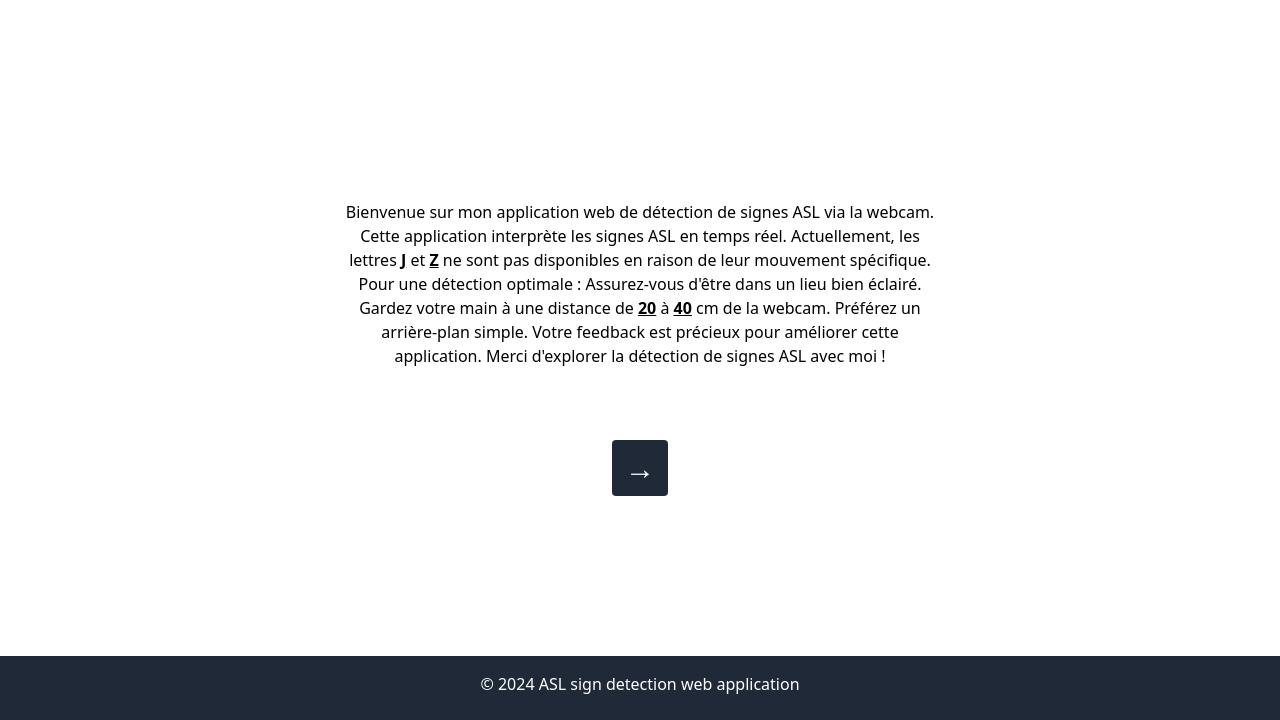
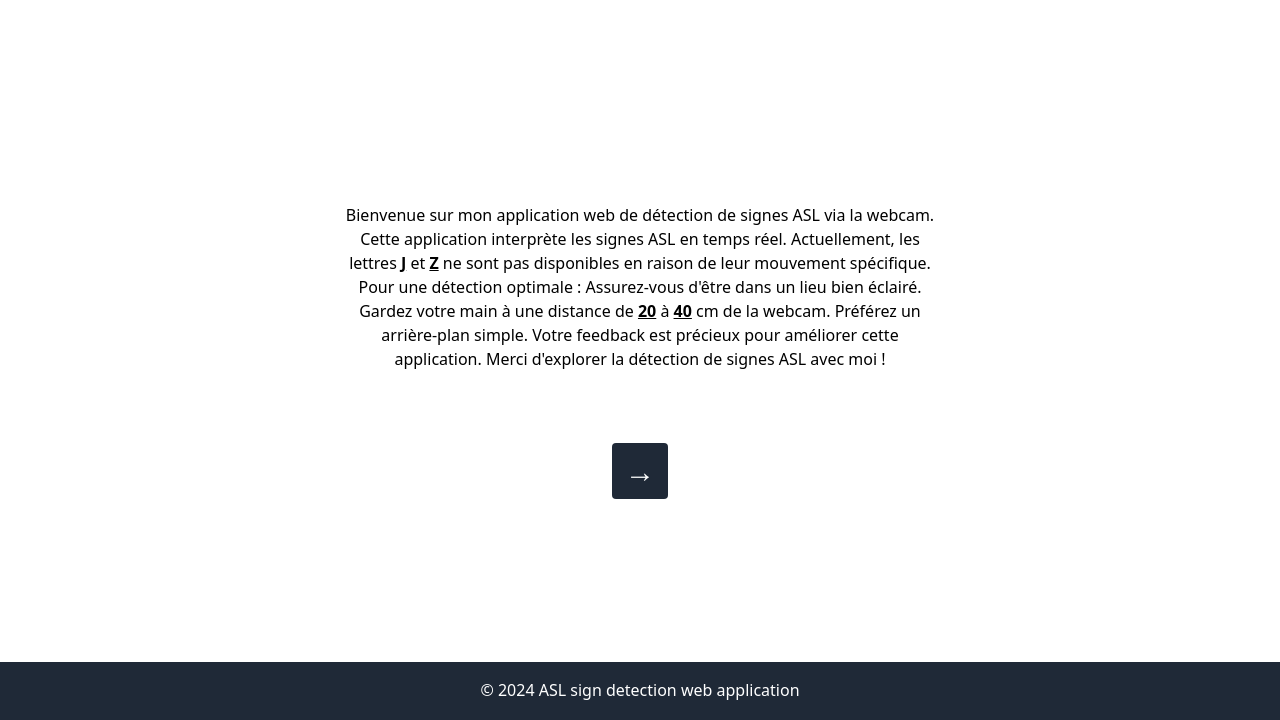
Before and after one commit to Youliix/asl_web_app, a Flask app: page / in a window 1280 px wide. Shown: the part 80-800 px from the top of the page. Run offline with Flask 3, Linux system fonts and the light colour scheme; style sheets or scripts are compiled from the project's sources; parts of the project's set-up code (start-up, migrations or seed data) failed here and were passed over.

Commit message:
light update

```diff
--- a/app/templates/common/header.html
+++ b/app/templates/common/header.html
@@ -104,7 +104,7 @@
   </div>
 </div>
 
-<script>
+<script defer>
   const dropdown = document.getElementById("dropdownMenuButton");
   const dropdownMobile = document.getElementById("dropdownMenuButtonMobile");
   if (dropdown) {
--- a/app/templates/content/signup.html
+++ b/app/templates/content/signup.html
@@ -42,7 +42,7 @@
     </div>
 </form>
 
-<script>
+<script defer>
 
     const checkPassword = () => {
         let password = document.getElementById("password").value;
--- a/app/templates/index.html
+++ b/app/templates/index.html
@@ -13,7 +13,7 @@
   <header class="bg-gray-800 text-white p-5 text-center h-20 w-full">
     {% include './common/header.html' %}
   </header>
-  <main class="flex flex-row justify-center items-center w-full" style="height: calc(100vh - 9rem);">
+  <main class="flex flex-row justify-center items-center w-full h-full">
     {% include main_template %}
   </main>
   <footer class="bg-gray-800 text-white p-4 h-16 w-full">
```
